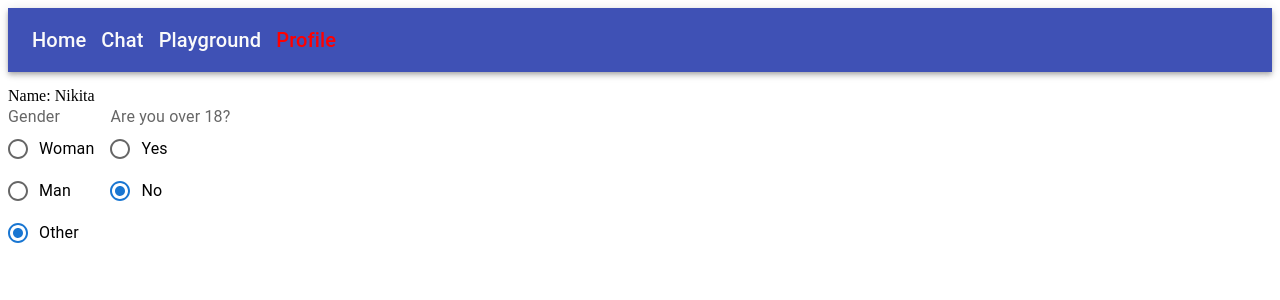
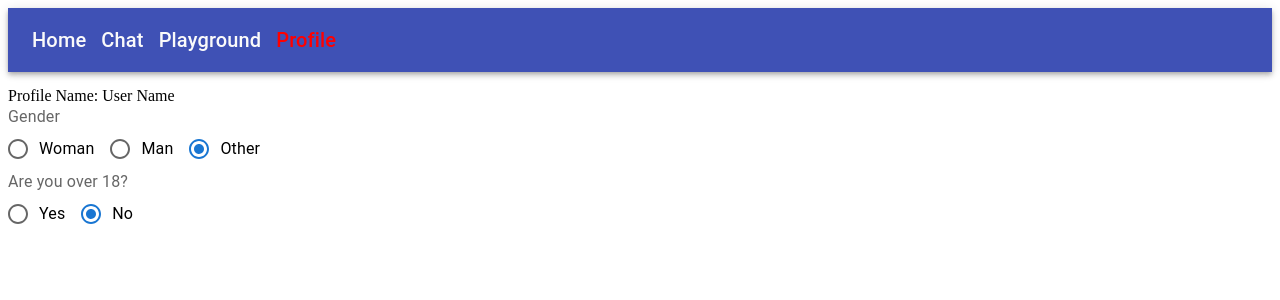
Before and after one commit to nikita1984/react_hw_5, a React (Create React App) app: page /profile in a window 1280 px wide. Shown: the top 300 px of the page. Built offline with nearby package versions, Linux system fonts and the light colour scheme.

Commit message:
css-styalized Profile component

```diff
--- a/src/Profile/index.js
+++ b/src/Profile/index.js
@@ -1,30 +1,41 @@
 import * as React from 'react';
-import Checkbox from '@mui/material/Checkbox';
 import FormControlLabel from '@mui/material/FormControlLabel';
 import FormControl from '@mui/material/FormControl';
 import RadioGroup from '@mui/material/RadioGroup';
 import FormLabel from '@mui/material/FormLabel';
 import Radio from '@mui/material/Radio';
+import { makeStyles } from "@material-ui/core/styles";
+// import { findByLabelText } from '@testing-library/dom';
 
 
-// const label = { inputProps: { 'aria-label': 'Checkbox demo' } };
+const useStyles = makeStyles((theme) => ({
+  profileWrapper: {
+    display: "flex",
+    flexDirection: "column",
+  },
+}));
 
 const Profile = () => {
-  const [checked, setChecked] = React.useState(true);
+  const [value, setValue] = React.useState('female');
+
+  const classes = useStyles();
 
   const handleChange = (event) => {
-    setChecked(event.target.checked);
+    setValue(event.target.value);
   };
 
-  return  <div>
-    <div>Name: Nikita</div>
+  return  <div className={classes.profileWrapper}>
+    <div>Profile Name: User Name</div>
 
     <FormControl component="fieldset">
       <FormLabel component="legend">Gender</FormLabel>
       <RadioGroup
+        row
         aria-label="gender"
         defaultValue="Other"
-        name="radio-buttons-group"
+        name="radio-buttons-GenderGroup"
+        // value={value}
+        onChange={handleChange}
       >
         <FormControlLabel value="Woman" control={<Radio />} label="Woman" />
         <FormControlLabel value="Man" control={<Radio />} label="Man" />
@@ -34,9 +45,12 @@ const Profile = () => {
     <FormControl component="fieldset">
       <FormLabel component="legend">Are you over 18?</FormLabel>
       <RadioGroup
+        row
         aria-label="Age"
         defaultValue="No"
-        name="radio-buttons-group"
+        name="radio-buttons-AgeGroup"
+        // value={value}
+        onChange={handleChange}
       >
         <FormControlLabel value="Yes" control={<Radio />} label="Yes" />
         <FormControlLabel value="No" control={<Radio />} label="No" />
```
